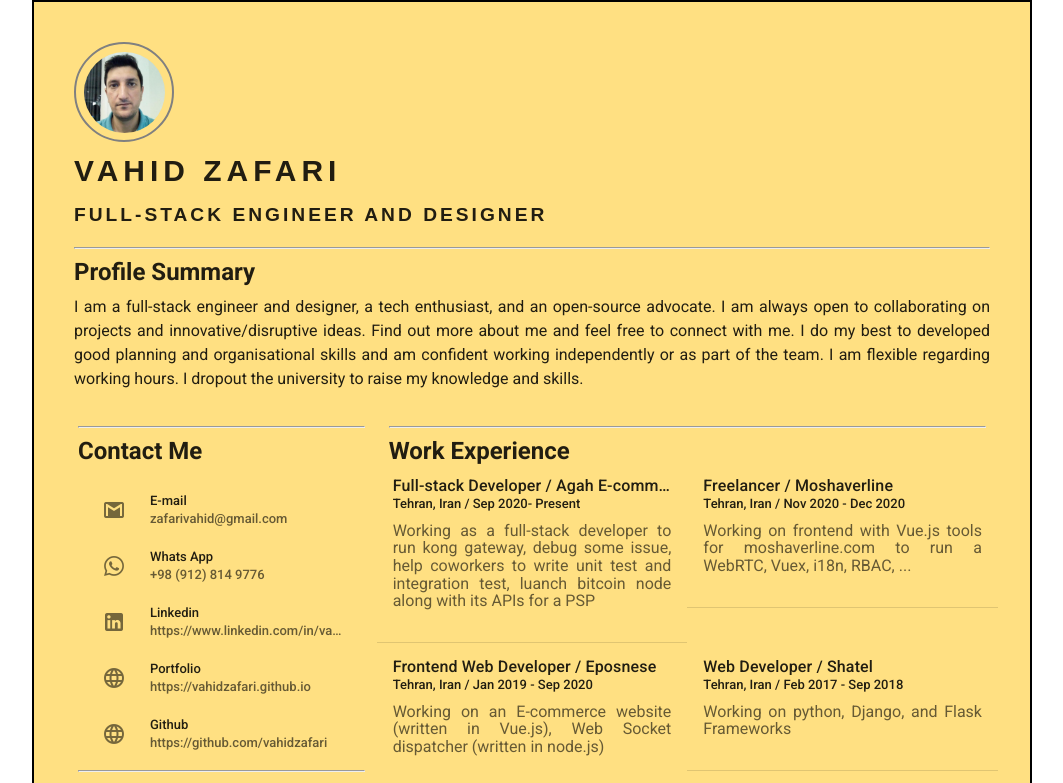
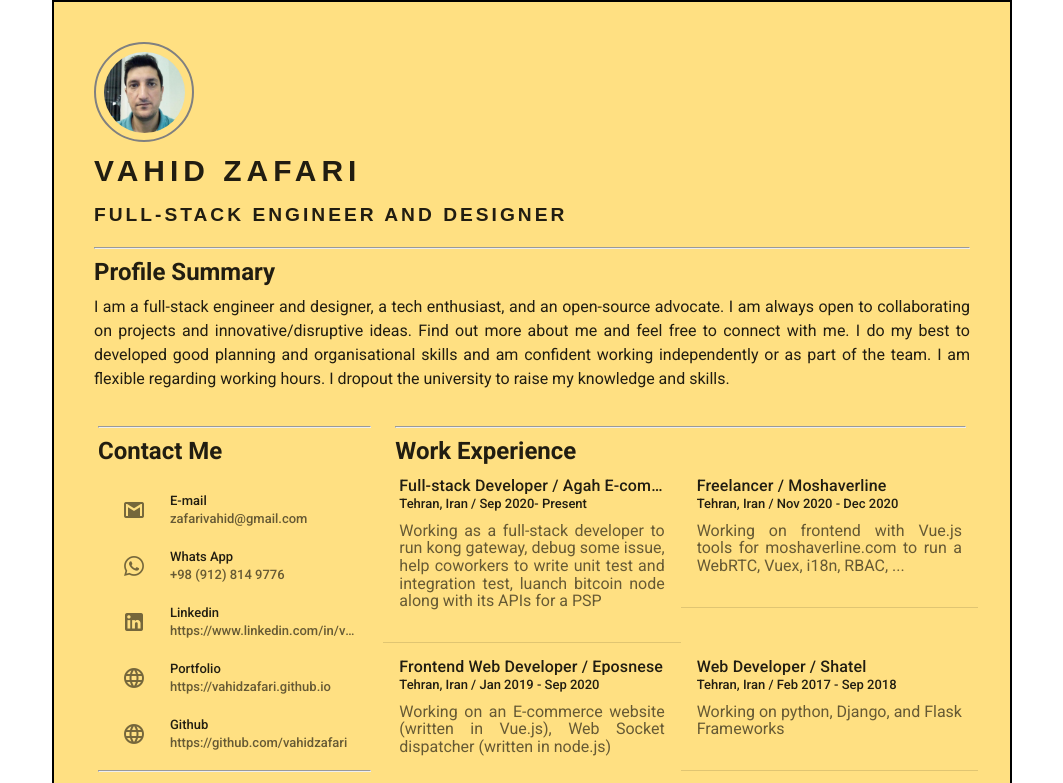
Before and after one commit to vahidzafari/vahidzafari.github.io, a Nuxt app: page / in a window 1280 px wide. Shown: the top 783 px of the page, without its empty margins (108-1171 px from the left). Built offline with nearby package versions, Linux system fonts and the light colour scheme; a web font is replaced by a local one.

Commit message:
fix: add max-width to container

```diff
--- a/pages/index.vue
+++ b/pages/index.vue
@@ -36,7 +36,12 @@ export default {
 <style lang="scss">
 .bg {
   border: 2px solid black;
-  max-width: 1000px;
   background-color: #ffe082 !important;
 }
+
+@media only screen and (min-width: 960px) {
+  .container {
+    max-width: 960px;
+  }
+}
 </style>
```
